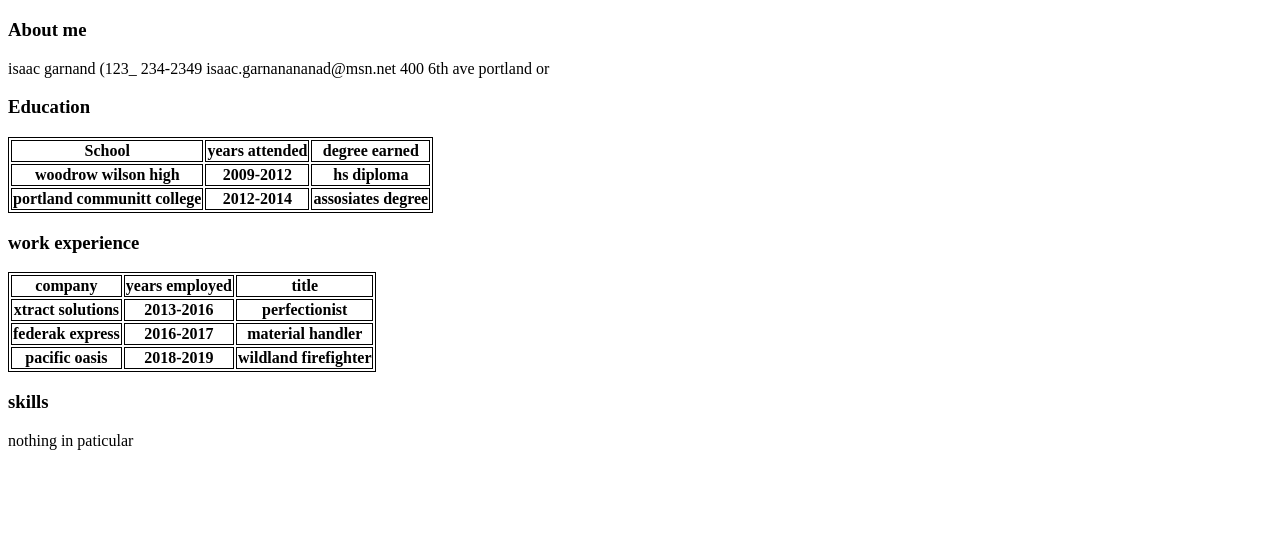
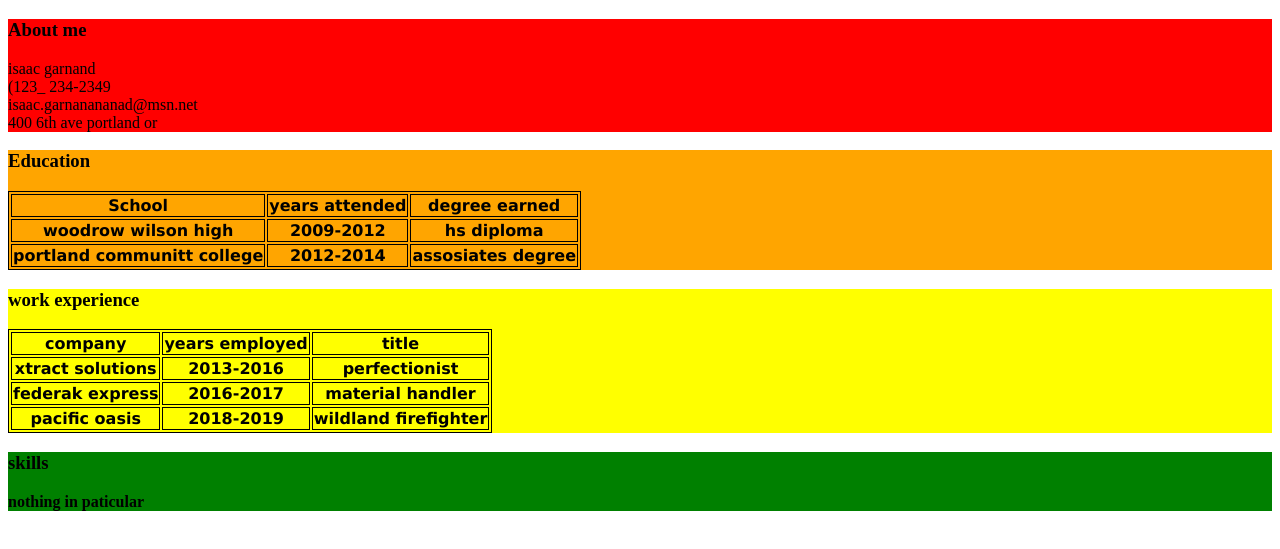
Before and after one commit to isaacgarnand/resumesite, a plain HTML site: page index.html in a window 1280 px wide. Shown: the part 61-610 px from the top of the page. Drawn offline with Linux system fonts and the light colour scheme.

Commit message:
added div and span classes to .html and .css

```diff
--- a/css/styles.css
+++ b/css/styles.css
@@ -1,3 +1,27 @@
 table, th, td {
   border: 1px solid black;
 }
+
+.about {
+  background-color: red;
+}
+
+.education {
+  background-color: orange;
+}
+
+.workExperience {
+  background-color: yellow;
+}
+
+.skills {
+  background-color: green;
+}
+
+.table {
+  font-family: 'Lucida Sans', 'Lucida Sans Regular', 'Lucida Grande', 'Lucida Sans Unicode', Geneva, Verdana, sans-serif;
+}
+
+.skillstext {
+  font-weight: bolder;
+}
--- a/index.html
+++ b/index.html
@@ -9,12 +9,15 @@
 
     <div class="about">
       <h3>About me</h3>
-      <p>isaac garnand (123_ 234-2349   isaac.garnanananad@msn.net 400 6th ave portland or</p>
+      <p>isaac garnand
+      <br>(123_ 234-2349
+      <br>isaac.garnanananad@msn.net
+      <br>400 6th ave portland or</p>
     </div>
 
     <div class="education">
     <h3>Education</h3>
-    <table>
+    <table class="table">
       <tr>
         <th>School</th>
         <th>years attended</th>
@@ -33,9 +36,9 @@
     </table>
     </div>
 
-    <div class="work experience">
+    <div class="workExperience">
       <h3>work experience</h3>
-      <table>
+      <table class="table">
         <tr>
           <th>company</th>
           <th>years employed</th>
@@ -61,7 +64,7 @@
 
     <div class="skills">
       <h3>skills</h3>
-      <p>nothing in paticular</p>
+      <p><span class="skillstext">nothing in paticular</span></p>
     </div>
   </body>
 </html>
```
